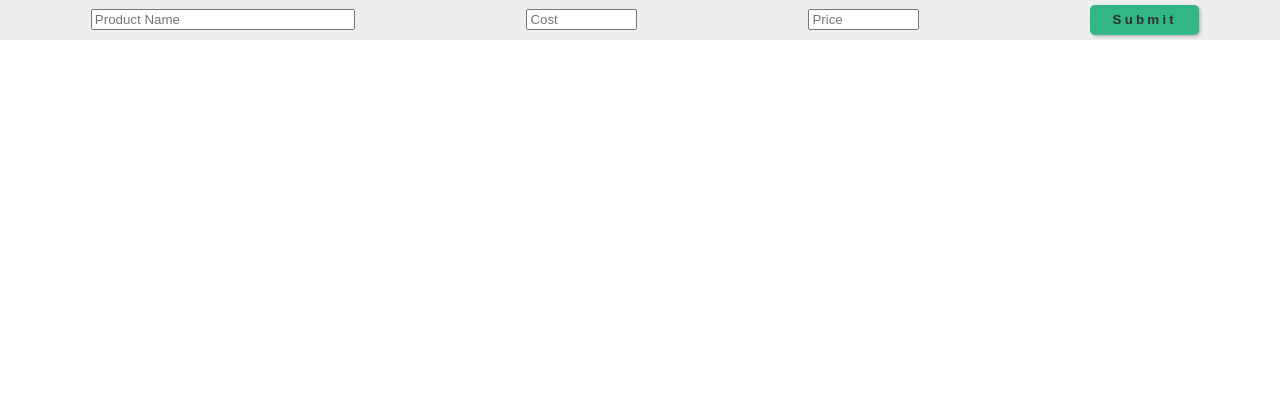
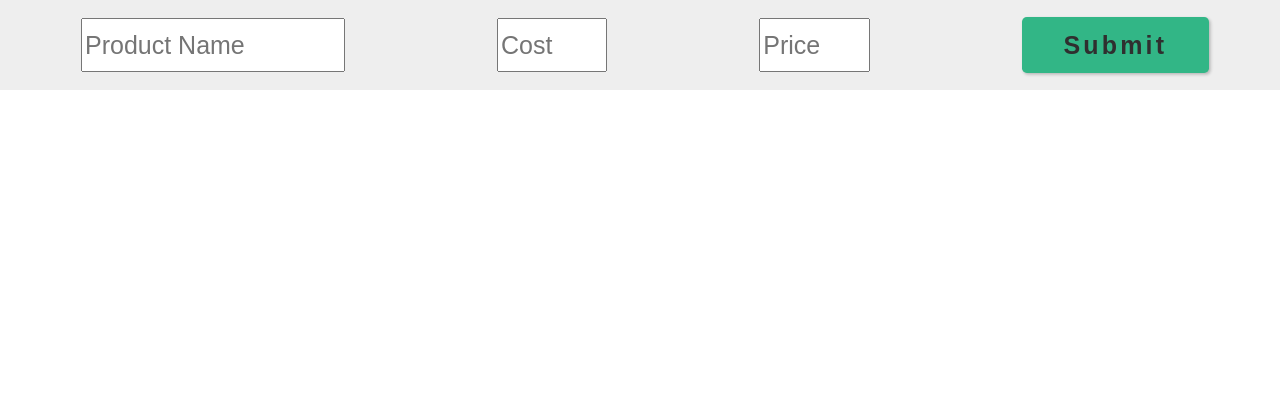
Before and after one commit to Suanlianmang/account, a Django app: page //item in a window 1280 px wide. Shown: the top 420 px of the page. Run offline with Django 3.2, Linux system fonts and the light colour scheme; data that the repository does not hold is empty.

Commit message:
Update base.html

```diff
--- a/templates/base.html
+++ b/templates/base.html
@@ -5,7 +5,8 @@
 	{% endblock %}
 	<meta charset="utf-8">
 	<style type="text/css">
-	html, body{
+
+html, body{
 	margin: 0;
 	padding: 0;
 }
@@ -31,6 +32,7 @@ form{
 	text-align: center;
 	background-color: rgba(200, 200, 200, .3);
 	width: 100%;
+	height: 10vh;
 	display: flex;
 	justify-content: space-around;
 	align-items: center;
@@ -38,12 +40,15 @@ form{
 }
 form input{
 	width: 20%;
+	height: 60%;
+	font-size: 25px;
 }
 form input[type='number']{
 	width: 8%;
 }
 button{
   padding: 1ch 3ch;
+  font-size: 25px;
   letter-spacing: .2rem;
   font-weight: 650;
   color: black;
@@ -67,6 +72,7 @@ button:active{
 	margin-left: 10%;
 	width: 80%;
 	display: flex;
+	font-size: 25px;
 	justify-content: space-around;
 	align-items: center;
 	border-radius: 5px;
@@ -75,7 +81,7 @@ button:active{
 .item .num{
 	opacity: 80%;
 	font-style: italic;
-	font-size: 18px;
+	font-size: 20px;
 }
 .sell_form{
 	padding-top: 20px;
@@ -105,6 +111,7 @@ button:active{
 	justify-content: space-around;
 	align-items: center;
 }
+
 
 	</style>
 	<title>Account</title>
```
